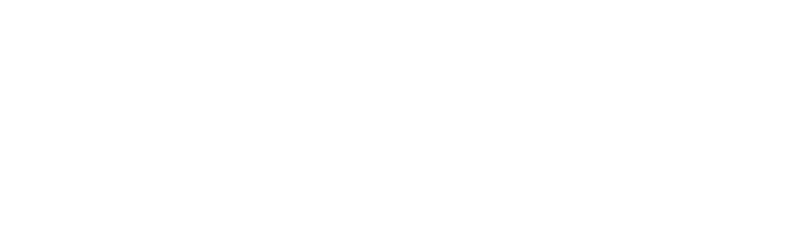
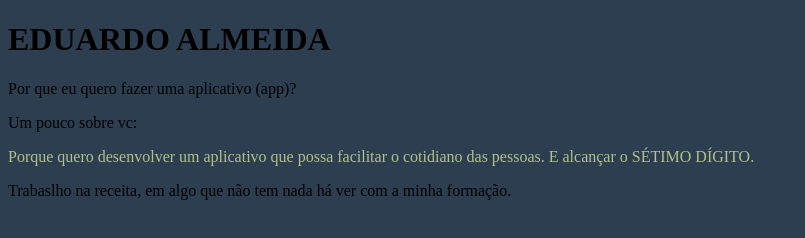
Before and after one commit to eduardoaumeida/eduardoaumeida, a plain HTML site: page index.html in a window 1280 px wide. Shown: the whole page, without its empty margins (0-805 px from the left). Drawn offline with Linux system fonts and the light colour scheme.

Commit message:
Adicionando folha de stilo no site

```diff
--- a/index.html
+++ b/index.html
@@ -1,13 +1,35 @@
 <!DOCTYPE html>
 <!DOCTYPE html>
-<html lang="en">
+<html lang="en" class="plano-fundo">
 <head>
     <meta charset="UTF-8">
     <meta name="viewport" content="width=device-width, initial-scale=1.0">
     <meta http-equiv="X-UA-Compatible" content="ie=edge">
     <title>EDUARDO ALMEIDA</title>
+    <link rel="stylesheet" href="style.css">
+
+
 </head>
 <body>
+    <h1>
+            EDUARDO ALMEIDA
+    </h1>
+    <p>
+            Por que eu quero fazer uma aplicativo (app)?
+    </p>
+
+    <p>
+            Um pouco sobre vc:
+    </p>
+
+    <p class="cor-texto">
+            Porque quero desenvolver um aplicativo que possa facilitar o cotidiano das pessoas. E alcançar o SÉTIMO DÍGITO.
+    </p>
+
+     <p>
+            Trabaslho na receita, em algo que não tem nada há ver com a minha formação.
+     </p>
+
 
 </body>
 </html>
--- /dev/null
+++ b/style.css
@@ -0,0 +1,7 @@
+.plano-fundo {
+    background-color: #2c3e50;
+}
+
+.cor-texto{
+    color: rgb(177, 194, 138);
+}
```
